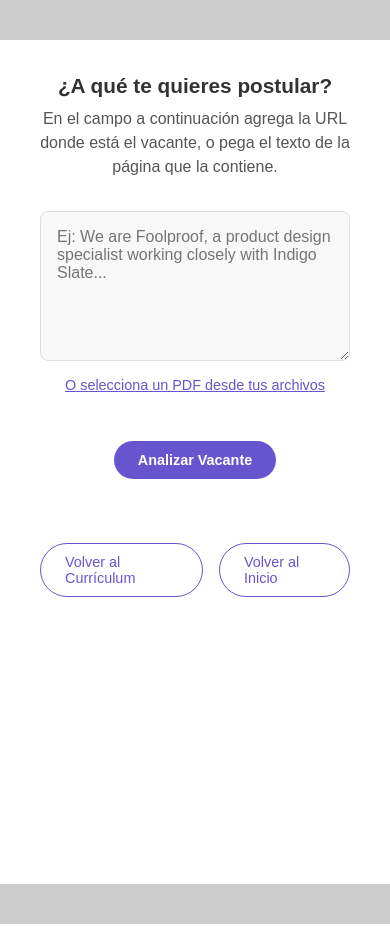
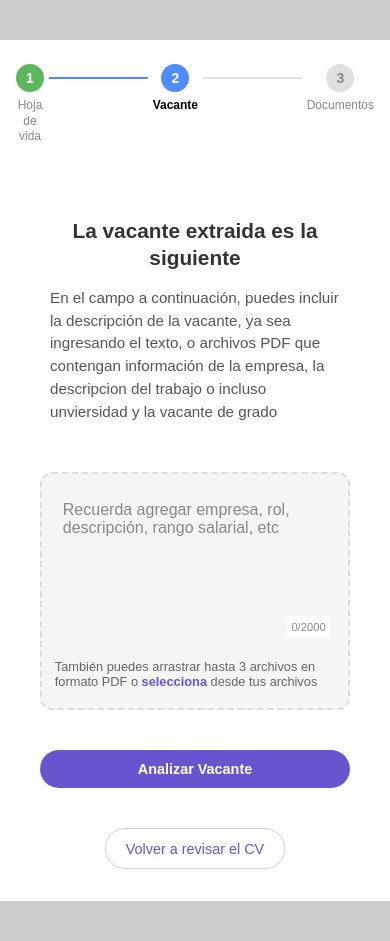
Before and after one commit to stivenDR14/ai-curriculum-analyser-generator, a Next.js app: page /resources in a window 390 px wide. Built offline with nearby package versions, Linux system fonts and the light colour scheme.

Commit message:
just pending the last screen

```diff
--- a/src/app/layout.tsx
+++ b/src/app/layout.tsx
@@ -3,6 +3,7 @@ import { Geist, Geist_Mono } from "next/font/google";
 import "./globals.css";
 import styles from "./layout.module.css";
 import Toast from "@/components/Toast";
+import Stepper from "@/components/Stepper/Stepper";
 
 const geistSans = Geist({
   variable: "--font-geist-sans",
@@ -32,7 +33,10 @@ export default function RootLayout({
             <div className={styles.advertisementSpace}></div>
           </div>
 
-          <div className={styles.mainContentWrapper}>{children}</div>
+          <div className={styles.mainContentWrapper}>
+            <Stepper />
+            {children}
+          </div>
 
           <div className={styles.advertisementColumn}>
             <div className={styles.advertisementSpace}></div>
--- a/src/app/resources/page.tsx
+++ b/src/app/resources/page.tsx
@@ -1,62 +1,112 @@
 "use client";
 
-import { useState } from "react";
-import Link from "next/link";
 import styles from "./page.module.css";
 import Button from "@/components/Button";
-import { Title, Description } from "@/components/Typography";
+import { Title } from "@/components/Typography";
+import { useSettingsStore } from "@/hooks/useSettingsStore";
+import CardSection from "@/components/CardSection/CardSection";
+import { useResumeStore } from "@/hooks/useResumeStore";
+import VacancyUploadExtractor from "@/components/Extractor/VacancyUploadExtractor";
+import CurriculumUploadExtractor from "@/components/Extractor/CurriculumUploadExtractor";
+import { MAX_CHARACTERS } from "@/utils/constants-all";
+import {
+  landingPageCurriculumLabels,
+  landingPageHiringLabels,
+} from "@/utils/labels";
+import { useEffect } from "react";
+import { useRouter } from "next/navigation";
+export default function Resources() {
+  const vacancyData = useResumeStore((state) => state.vacancyData);
+  const isRecruiter = useSettingsStore((state) => state.isRecruiter);
+  const loadVacancyFromStorage = useResumeStore(
+    (state) => state.loadVacancyFromStorage
+  );
+  const clearVacancyData = useResumeStore((state) => state.clearVacancyData);
+  const router = useRouter();
 
-export default function Resources() {
-  const [jobDescription, setJobDescription] = useState("");
+  useEffect(() => {
+    if (!vacancyData) {
+      loadVacancyFromStorage();
+    }
+  }, []);
 
-  const handleJobDescriptionChange = (
-    e: React.ChangeEvent<HTMLTextAreaElement>
-  ) => {
-    setJobDescription(e.target.value);
-  };
-
-  const handleAnalyzeJob = () => {
-    // En una implementación real, aquí procesaríamos la información
-    alert("Analizando vacante...");
+  const handleReset = () => {
+    if (isRecruiter) {
+      router.push("/");
+      clearVacancyData();
+      localStorage.removeItem("vacancyData");
+    } else {
+      router.push("/curriculum-analisys");
+    }
   };
 
   return (
     <main className={styles.container}>
-      <Title centered>{`¿A qué te quieres postular?`}</Title>
+      {!isRecruiter && (
+        <Title centered>{`La vacante extraida es la siguiente`}</Title>
+      )}
 
-      <Description centered>
-        En el campo a continuación agrega la URL donde está el vacante, o pega
-        el texto de la página que la contiene.
-      </Description>
+      {isRecruiter && (
+        <CardSection
+          title={"Your vacancy"}
+          content={vacancyData}
+          icon="📝"
+          handleEdit={() => {}}
+        />
+      )}
 
-      <div className={styles.inputContainer}>
-        <textarea
-          className={styles.jobTextArea}
-          value={jobDescription}
-          onChange={handleJobDescriptionChange}
-          placeholder="Ej: We are Foolproof, a product design specialist working closely with Indigo Slate..."
+      {!isRecruiter ? (
+        <VacancyUploadExtractor
+          title={""}
+          subtitle={
+            "En el campo a continuación, puedes incluir la descripción de la vacante, ya sea ingresando el texto, o archivos PDF que contengan información de la empresa, la descripcion del trabajo o incluso unviersidad y la vacante de grado"
+          }
+          uploadedFiles={[]}
+          setUploadedFiles={() => {}}
+          recruiterText={""}
+          onRecruiterTextChange={(e) => {}}
+          maxCharacters={MAX_CHARACTERS}
+          handleAnalyze={() => {}}
+          handleSelectFile={() => {}}
+          disableSelectFile={false}
+          dragText={landingPageCurriculumLabels.dragText}
+          selectText={landingPageCurriculumLabels.selectText}
+          selectFromText={landingPageCurriculumLabels.selectFromText}
+          placeholderText={landingPageHiringLabels.placeholderText}
+          analyzeButtonText={landingPageHiringLabels.analyzeButtonText}
+          switchText={""}
+          onSwitch={() => {}}
         />
+      ) : (
+        <CurriculumUploadExtractor
+          title={"Incluye la hoja de vida del candidato"}
+          subtitle={
+            "En el campo a continuación, puedes incluir la hoja de vida del candidato, ya sea ingresando el texto, o archivos PDF que contengan información de la persona"
+          }
+          uploadedFiles={[]}
+          setUploadedFiles={() => {}}
+          cvText={""}
+          onCvTextChange={(e) => {}}
+          maxCharacters={MAX_CHARACTERS}
+          handleAnalyze={() => {}}
+          handleSelectFile={() => {}}
+          disableSelectFile={false}
+          dragText={landingPageCurriculumLabels.dragText}
+          selectText={landingPageCurriculumLabels.selectText}
+          selectFromText={landingPageCurriculumLabels.selectFromText}
+          uploadInfo={landingPageCurriculumLabels.uploadInfo}
+          analyzeButtonText={landingPageCurriculumLabels.analyzeButtonText}
+          switchText={""}
+          onSwitch={() => {}}
+        />
+      )}
 
-        <div className={styles.fileUploadContainer}>
-          <button className={styles.fileUploadButton}>
-            O selecciona un PDF desde tus archivos
-          </button>
-        </div>
-
-        <div className={styles.actionContainer}>
-          <Button onClick={handleAnalyzeJob} variant="primary">
-            Analizar Vacante
-          </Button>
-        </div>
-      </div>
-
-      <div className={styles.navigationContainer}>
-        <Link href="/curriculum-analisys" className={styles.backButton}>
-          Volver al Currículum
-        </Link>
-        <Link href="/" className={styles.homeButton}>
-          Volver al Inicio
-        </Link>
+      <div className={styles.actionContainer}>
+        <Button variant="switch" onClick={handleReset}>
+          {isRecruiter
+            ? "Rechazar y subir otra vacante"
+            : "Volver a revisar el CV"}
+        </Button>
       </div>
     </main>
   );
--- /dev/null
+++ b/src/components/Stepper/Stepper.module.css
@@ -0,0 +1,110 @@
+.stepper {
+  display: flex;
+  align-items: flex-start;
+  justify-content: space-between;
+  width: 100%;
+  max-width: 500px;
+  margin: 2rem auto 3rem auto;
+  padding: 0 1rem;
+  box-sizing: border-box;
+}
+
+.stepItem {
+  display: flex;
+  flex-direction: column;
+  align-items: center;
+  text-align: center;
+  position: relative;
+  flex-basis: 0;
+  flex-grow: 0;
+}
+
+.circle {
+  width: 32px;
+  height: 32px;
+  border-radius: 50%;
+  display: flex;
+  align-items: center;
+  justify-content: center;
+  font-weight: 600;
+  font-size: 1rem;
+  transition: background-color 0.3s, color 0.3s, border-color 0.3s;
+  z-index: 2;
+  border: 2px solid;
+  margin-bottom: 8px;
+  color: #fff;
+}
+
+.active {
+  background-color: #4f8cff;
+  border-color: #4f8cff;
+}
+
+.completed {
+  background-color: #5cb85c;
+  border-color: #5cb85c;
+}
+
+.inactive {
+  background-color: #e0e0e0;
+  border-color: #e0e0e0;
+  color: #888888;
+}
+
+.label {
+  font-size: 0.875rem;
+  color: #666666;
+  font-weight: 400;
+  max-width: 90px;
+  line-height: 1.3;
+}
+
+.labelActive {
+  color: #000000;
+  font-weight: 600;
+}
+
+.labelInactive {
+  color: #888888;
+}
+
+.lineConnector {
+  height: 2px;
+  flex-grow: 1;
+  margin: 0 8px;
+  align-self: flex-start;
+  margin-top: 15px;
+  z-index: 1;
+}
+
+.lineDefault {
+  background-color: #e0e0e0;
+}
+
+.lineFilled {
+  background-color: #4f8cff;
+}
+
+@media (max-width: 600px) {
+  .stepper {
+    padding: 0 0.5rem;
+    max-width: 100%;
+    margin-top: 1.5rem;
+    margin-bottom: 2.5rem;
+  }
+  .circle {
+    width: 28px;
+    height: 28px;
+    font-size: 0.875rem;
+    margin-bottom: 6px;
+  }
+  .label {
+    font-size: 0.75rem;
+    max-width: 70px;
+  }
+  .lineConnector {
+    margin-top: 13px;
+    margin-left: 5px;
+    margin-right: 5px;
+  }
+}
--- /dev/null
+++ b/src/components/Stepper/Stepper.tsx
@@ -0,0 +1,97 @@
+"use client";
+
+import React, { useEffect, useMemo } from "react";
+import styles from "./Stepper.module.css";
+import { stepperLabels } from "@/utils/labels";
+import { useSettingsStore } from "@/hooks/useSettingsStore";
+import { usePathname } from "next/navigation";
+
+const getLabels = (isRecruiter: boolean) => {
+  if (isRecruiter) {
+    return [stepperLabels.step21, stepperLabels.step22];
+  }
+  return [stepperLabels.step11, stepperLabels.step12, stepperLabels.step13];
+};
+
+const Stepper: React.FC = () => {
+  const isRecruiter = useSettingsStore((state) => state.isRecruiter);
+  const pathname = usePathname();
+  const loadRecruiterFromStorage = useSettingsStore(
+    (state) => state.loadIsRecruiterFromStorage
+  );
+
+  const routesMap = useMemo(() => {
+    return !isRecruiter
+      ? {
+          "/curriculum-analisys": 1,
+          "/resources": 2, // Asumiendo que esta es la página para el paso 2
+          "/reports": 3, // Asumiendo que esta es la página para el paso 3
+        }
+      : {
+          "/resources": 1, // Para reclutador, /resources es el paso 1
+          "/report": 2, // Y /report es el paso 2
+        };
+  }, [isRecruiter]);
+
+  useEffect(() => {
+    loadRecruiterFromStorage();
+  }, []);
+
+  const currentStepForPath = routesMap[pathname as keyof typeof routesMap];
+  const labels = getLabels(isRecruiter);
+
+  // No renderizar si es la página principal, la ruta no está mapeada, o el paso excede los labels disponibles.
+  if (
+    pathname === "/" ||
+    !currentStepForPath ||
+    currentStepForPath > labels.length
+  ) {
+    return null;
+  }
+
+  return (
+    <nav className={styles.stepper} aria-label="Progreso del proceso">
+      {labels.map((label, idx) => {
+        const stepNumber = idx + 1;
+        const isActive = currentStepForPath === stepNumber;
+        const isCompleted = currentStepForPath > stepNumber;
+
+        return (
+          <React.Fragment key={label}>
+            <div className={styles.stepItem}>
+              <div
+                className={`${styles.circle} ${
+                  isActive
+                    ? styles.active
+                    : isCompleted
+                    ? styles.completed
+                    : styles.inactive
+                }`}
+                aria-current={isActive ? "step" : undefined}
+              >
+                {stepNumber}
+              </div>
+              <span
+                className={`${styles.label} ${
+                  isActive ? styles.labelActive : styles.labelInactive
+                }`}
+              >
+                {label}
+              </span>
+            </div>
+            {idx < labels.length - 1 && (
+              <div
+                className={`${styles.lineConnector} ${
+                  isCompleted ? styles.lineFilled : styles.lineDefault // Linea azul si el paso actual (idx) está completado, sino gris
+                }`}
+                aria-hidden="true"
+              />
+            )}
+          </React.Fragment>
+        );
+      })}
+    </nav>
+  );
+};
+
+export default Stepper;
--- a/src/hooks/useDocuments.hook.ts
+++ b/src/hooks/useDocuments.hook.ts
@@ -3,7 +3,7 @@ import { showToast } from "@/components/Toast";
 import {
   RECRUITER_MODE_KEY,
   RESUME_DATA_KEY,
-  RESUME_DATA_KEY_RECRUITER,
+  VACANCY_DATA_KEY,
 } from "@/utils/constants-all";
 import { AppRouterInstance } from "next/dist/shared/lib/app-router-context.shared-runtime";
 import { IResume } from "@/models/resume";
@@ -64,7 +64,7 @@ export const useDocuments = (router: AppRouterInstance): UseDocumentsReturn => {
     if (isRecruiter) {
       showToast.success(data.message);
       localStorage.setItem(
-        RESUME_DATA_KEY_RECRUITER,
+        VACANCY_DATA_KEY,
         JSON.stringify((data.data as VacancyData).vacancy)
       );
     } else {
@@ -80,7 +80,7 @@ export const useDocuments = (router: AppRouterInstance): UseDocumentsReturn => {
   const getResumeData = (): ResumeData | null => {
     if (typeof window !== "undefined") {
       const savedData = localStorage.getItem(
-        isRecruiter ? RESUME_DATA_KEY_RECRUITER : RESUME_DATA_KEY
+        isRecruiter ? VACANCY_DATA_KEY : RESUME_DATA_KEY
       );
       return savedData ? JSON.parse(savedData) : null;
     }
--- /dev/null
+++ b/src/hooks/useSettingsStore.ts
@@ -0,0 +1,31 @@
+import { RECRUITER_MODE_KEY } from "@/utils/constants-all";
+import { create } from "zustand";
+
+interface SettingsStoreState {
+  isRecruiter: boolean;
+  setIsRecruiter: (value: boolean) => void;
+  loadIsRecruiterFromStorage: () => void;
+}
+
+export const useSettingsStore = create<SettingsStoreState>((set) => ({
+  isRecruiter: false, // Valor inicial por defecto
+  setIsRecruiter: (value) => {
+    if (typeof window !== "undefined") {
+      localStorage.setItem(RECRUITER_MODE_KEY, JSON.stringify(value));
+    }
+    set({ isRecruiter: value });
+  },
+  loadIsRecruiterFromStorage: () => {
+    if (typeof window !== "undefined") {
+      const saved = localStorage.getItem(RECRUITER_MODE_KEY);
+      if (saved) {
+        set({ isRecruiter: JSON.parse(saved) });
+      }
+    }
+  },
+}));
+
+// Opcional: Cargar el estado desde localStorage cuando la tienda se inicializa por primera vez.
+// Esto se puede hacer de manera más robusta si es necesario, pero para este caso,
+// un componente principal (como _app.tsx o el layout) podría llamar a loadIsRecruiterFromStorage.
+// Por ahora, lo dejaremos explícito para ser llamado donde se necesite al inicio.
--- a/src/utils/constants-all.ts
+++ b/src/utils/constants-all.ts
@@ -1,7 +1,8 @@
 export const MAX_FILES = 3;
 export const MAX_SIZE_FILES = 1000000;
 export const MAX_MG_ALLOWED = "1MB";
+export const MAX_CHARACTERS = 2000;
 
 export const RECRUITER_MODE_KEY = "isRecruiterMode";
 export const RESUME_DATA_KEY = "resumeData";
-export const RESUME_DATA_KEY_RECRUITER = "vacancyData";
+export const VACANCY_DATA_KEY = "vacancyData";
--- a/src/utils/labels.ts
+++ b/src/utils/labels.ts
@@ -67,13 +67,16 @@ export const curriculumAnalisysLabels = {
   professionalEducation: "Educación",
   professionalSkills: "Habilidades",
   professionalCertifications: "Certificaciones",
+  analysisSuccess:
+    "¡Bien!, hemos terminado de analizar y extraer tu información",
+  analysisSuccessDescription:
+    "Hemos logrado un 95% de precisión en la extracción. Hemos generado las siguientes secciones",
 };
 
 export const stepperLabels = {
   step11: "Hoja de vida",
   step12: "Vacante",
   step13: "Documentos",
-  step21: "Vacante",
-  step22: "Hoja de vida",
-  step23: "Reporte",
+  step21: "Vacante y hoja de vida",
+  step22: "Reporte",
 };
```
Also changed, not shown: src/app/curriculum-analisys/page.tsx (+2 -5 lines), src/app/page.tsx (+4 -3 lines), src/components/Extractor/VacancyUploadExtractor.tsx (+5 -3 lines), src/hooks/useResumeStore.ts (+17 -1 lines).
